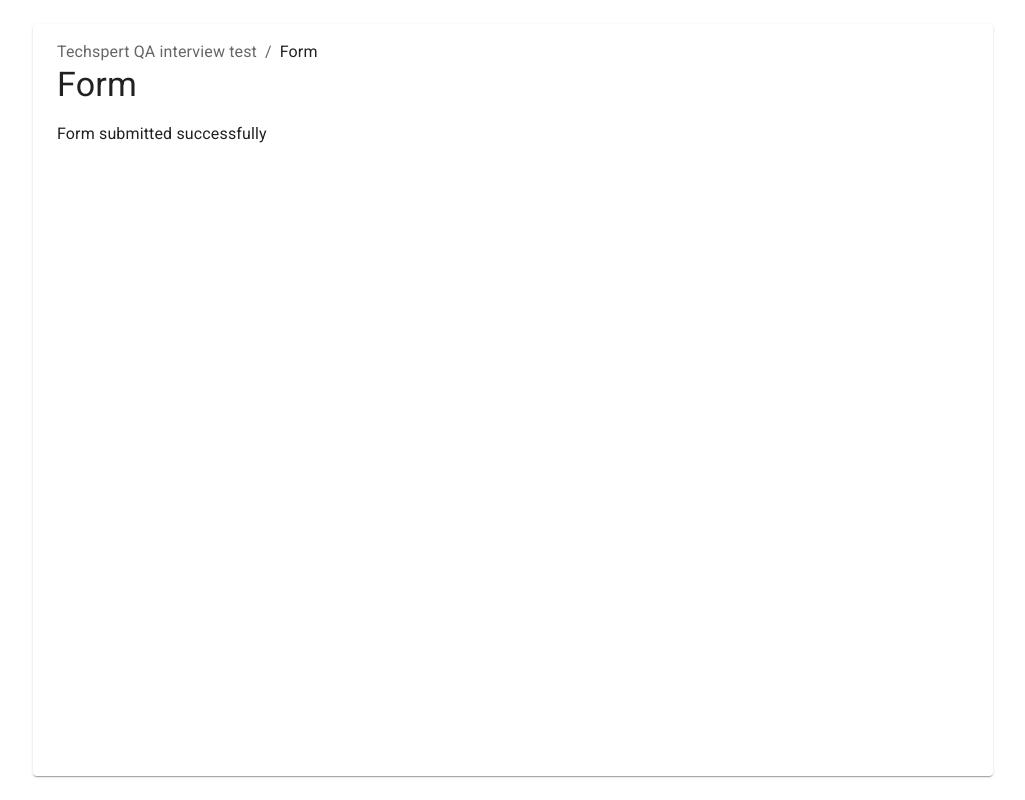
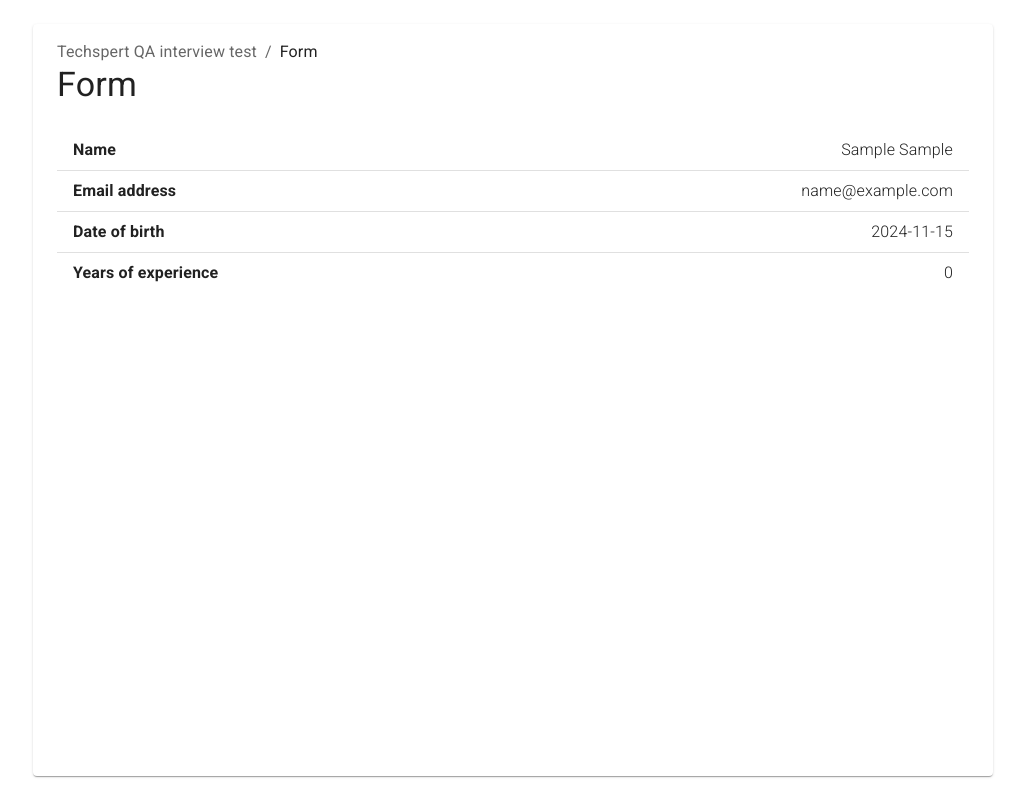
Before and after one commit to techspert-io/txp-qa-interview-test, a Next.js app: page /form in a window 1280 px wide. Both pictures are taken after typing "Sample", "Sample", "name@example.com" into the empty fields and a click on the button "SUBMIT". Shown: the whole page, without its empty margins (127-1152 px from the left). Built offline with nearby package versions, Linux system fonts and the light colour scheme.

Commit message:
display data on form submit

```diff
--- a/src/app/form/form.tsx
+++ b/src/app/form/form.tsx
@@ -1,19 +1,49 @@
 'use client';
 
+import { KeyValueListItem } from '@/libs/react/components/list-item';
 import {
   Alert,
   Box,
   Button,
+  Divider,
   FormControl,
   InputLabel,
+  List,
   MenuItem,
   Select,
   TextField,
-  Typography,
 } from '@mui/material';
 import Grid from '@mui/material/Grid2';
 import { useFormik } from 'formik';
+import { useState } from 'react';
 import * as yup from 'yup';
+
+interface IFormValues {
+  firstName: string;
+  lastName: string;
+  emailAddress: string;
+  dateOfBirth: string;
+  yearsOfExperience: number;
+  educationLevel: string;
+}
+
+enum EducationLevel {
+  HighSchool = 'high-school',
+  College = 'college',
+  Associate = 'associate-or-trade',
+  Bachelors = 'bachelors',
+  Masters = 'masters',
+  Doctorate = 'doctorate',
+}
+
+const EducationLevelDisplay = {
+  [EducationLevel.HighSchool]: 'High school or equivalent',
+  [EducationLevel.College]: 'College',
+  [EducationLevel.Associate]: 'Associate or Trade qualification',
+  [EducationLevel.Bachelors]: "Bachelor's degree",
+  [EducationLevel.Masters]: 'Masters or other post-graduate degree',
+  [EducationLevel.Doctorate]: 'Doctorate',
+};
 
 const validationSchema = yup.object({
   firstName: yup.string().required('First name is required'),
@@ -28,6 +58,7 @@ const validationSchema = yup.object({
 });
 
 export const Form = () => {
+  const [data, setData] = useState<IFormValues | null>(null);
   const now = new Date();
 
   const formik = useFormik({
@@ -43,15 +74,48 @@ export const Form = () => {
       educationLevel: '',
     },
     validationSchema,
-    onSubmit: () => {
-      formik.setStatus('submit-success');
+    onSubmit: (values) => {
+      setData(values);
     },
   });
 
-  return formik.status === 'submit-success' ? (
-    <Box>
-      <Typography>Form submitted successfully</Typography>
-    </Box>
+  return data ? (
+    <List>
+      <KeyValueListItem
+        label="Name"
+        values={[`${data.firstName} ${data.lastName}`]}
+      />
+      <Divider />
+      <KeyValueListItem label="Email address" values={[data.emailAddress]} />
+      {data.dateOfBirth && (
+        <Box>
+          <Divider />
+          <KeyValueListItem label="Date of birth" values={[data.dateOfBirth]} />
+        </Box>
+      )}
+      {isFinite(data.yearsOfExperience) && (
+        <Box>
+          <Divider />
+          <KeyValueListItem
+            label="Years of experience"
+            values={[data.yearsOfExperience.toString()]}
+          />
+        </Box>
+      )}
+      {data.educationLevel && (
+        <Box>
+          <Divider />
+          <KeyValueListItem
+            label="Highest education level"
+            values={[
+              EducationLevelDisplay[
+                data.educationLevel as keyof typeof EducationLevelDisplay
+              ],
+            ]}
+          />
+        </Box>
+      )}
+    </List>
   ) : (
     <Box>
       <form onSubmit={formik.handleSubmit} noValidate>
--- /dev/null
+++ b/src/libs/react/components/list-item.tsx
@@ -0,0 +1,25 @@
+import { ListItem, Stack, Typography } from '@mui/material';
+
+export const KeyValueListItem = ({
+  label,
+  values,
+}: {
+  label: string;
+  values: string[];
+}) => (
+  <ListItem>
+    <Stack
+      sx={{ width: '100%' }}
+      direction="row"
+      justifyContent="space-between"
+      alignItems="center"
+    >
+      <Typography sx={{ fontWeight: 'bold' }}>{label}</Typography>
+      <Stack direction="column" alignItems="flex-end">
+        {...values.map((value) => (
+          <Typography sx={{ fontWeight: 'lighter' }}>{value}</Typography>
+        ))}
+      </Stack>
+    </Stack>
+  </ListItem>
+);
```
Also changed, not shown: src/app/table/[id]/page.tsx (+9 -40 lines).
